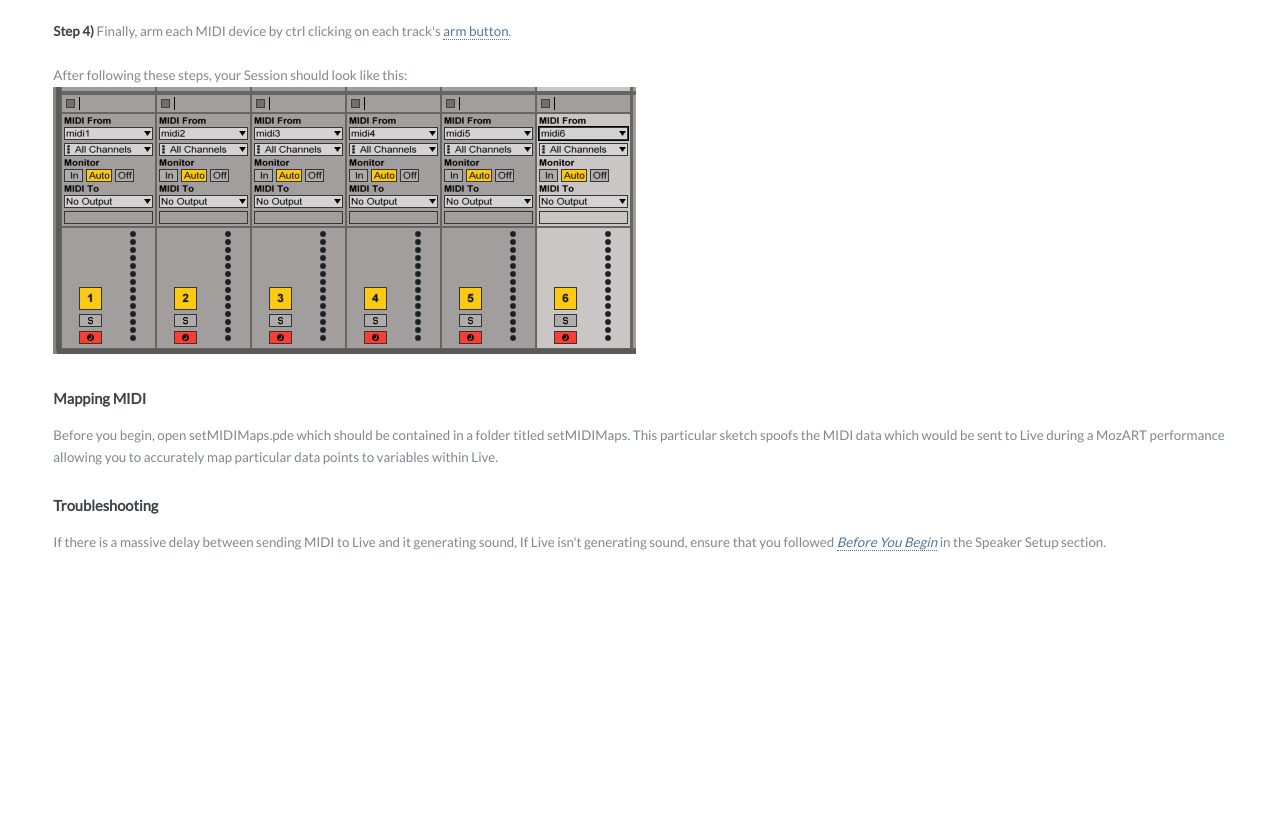
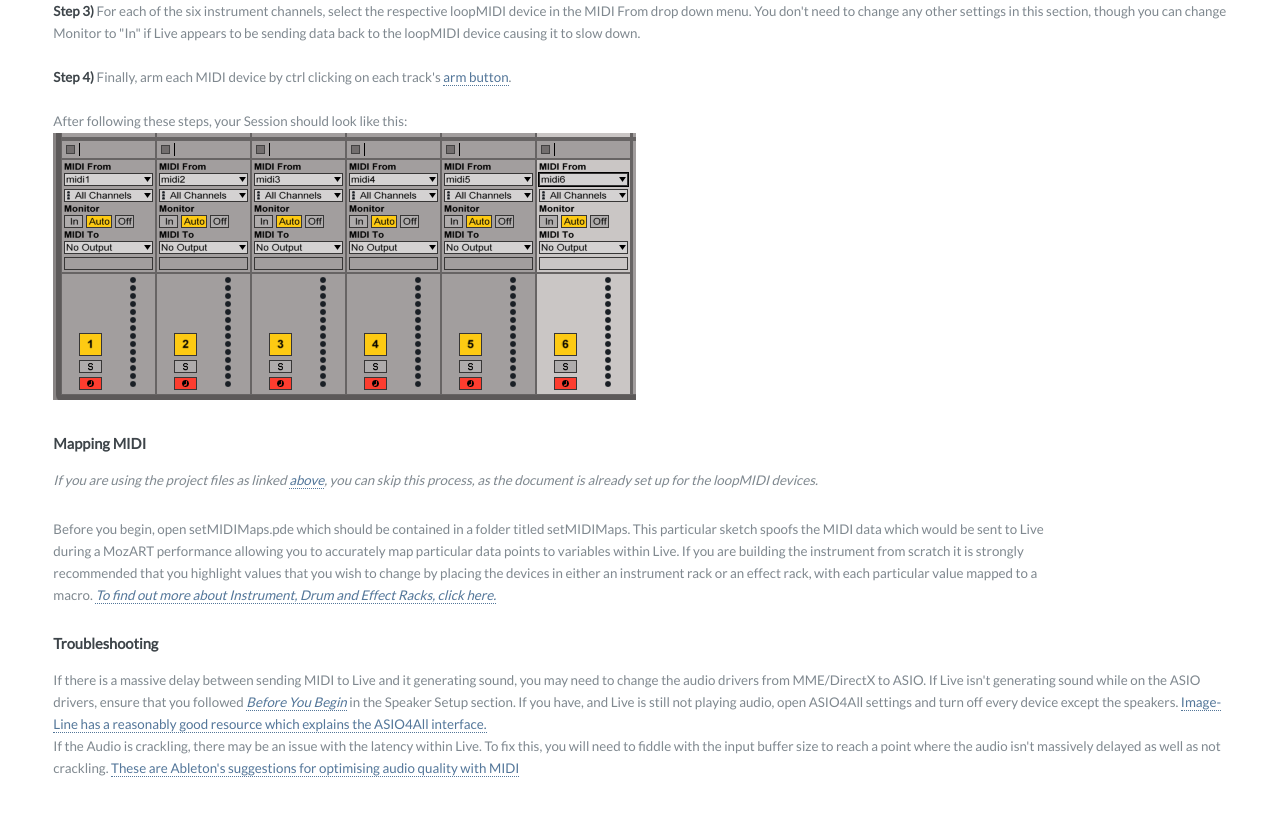
Before and after one commit to UQMozart/uqmozart.github.io, a plain HTML site: page setuprequirements.html in a window 1280 px wide. Shown: the part 5350-6166 px from the top of the page. Before the commit the page ends 5959 px from the top, so only its background shows below. Drawn offline with Linux system fonts and the light colour scheme.

Commit message:
Wrote up some more of the Live stuff and the start of an abstract

```diff
--- a/setuprequirements.html
+++ b/setuprequirements.html
@@ -162,6 +162,7 @@
 						<h2 id="live">Ableton Live Setup</h2>
 
 						<p>
+							<i id="here">Download the Live 9 project files we used for MozART<a href="">here</a></i>
 							<h4><i>Before you begin:</i></h4>
 							You will need to ensure that you have installed both the <a href="http://www.asio4all.com/" alt="Audio Stream Input/Output not Australian Security Intelligence Organisation">ASIO4All</a> driver and <a href="http://www.tobias-erichsen.de/software/loopmidi.html">loopMIDI</a>.
 							<br/>
@@ -193,13 +194,19 @@
 						</p>
 						<p>
 							<h4>Mapping MIDI</h4>
-							Before you begin, open setMIDIMaps.pde which should be contained in a folder titled setMIDIMaps. This particular sketch spoofs the MIDI data which would be sent to Live during a MozART performance allowing you to accurately map particular data points to variables within Live.
+							<i>If you are using the project files as linked <a href="#here">above</a>, you can skip this process, as the document is already set up for the loopMIDI devices.</i>
+						</p>
+						<p>
+							Before you begin, open setMIDIMaps.pde which should be contained in a folder titled setMIDIMaps. This particular sketch spoofs the MIDI data which would be sent to Live during a MozART performance allowing you to accurately map particular data points to variables within Live. If you are building the instrument from scratch it is strongly recommended that you highlight values that you wish to change by placing the devices in either an instrument rack or an effect rack, with each particular value mapped to a macro. <a href="https://www.ableton.com/en/manual/instrument-drum-and-effect-racks/"><i>To find out more about Instrument, Drum and Effect Racks, click here.</i></a>
+						</p>
+						<p>
 
 						</p>
 						<p>
 							<h4>Troubleshooting</h4>
-							If there is a massive delay between sending MIDI to Live and it generating sound,
-							If Live isn't generating sound, ensure that you followed <a href="#audiotroubshoo"><i>Before You Begin</i></a> in the Speaker Setup section.
+							If there is a massive delay between sending MIDI to Live and it generating sound, you may need to change the audio drivers from MME/DirectX to ASIO. If Live isn't generating sound while on the ASIO drivers, ensure that you followed <a href="#audiotroubshoo"><i>Before You Begin</i></a> in the Speaker Setup section. If you have, and Live is still not playing audio, open ASIO4All settings and turn off every device except the speakers. <a href="https://www.image-line.com/support/FLHelp/html/envsettings_asio4all.htm">Image-Line has a reasonably good resource which explains the ASIO4All interface.</a>
+							<br/>
+							If the Audio is crackling, there may be an issue with the latency within Live. To fix this, you will need to fiddle with the input buffer size to reach a point where the audio isn't massively delayed as well as not crackling. <a href="https://www.ableton.com/en/manual/midi-fact-sheet/#tips-for-achieving-optimal-midi-performance">These are Ableton's suggestions for optimising audio quality with MIDI</a>
 						</p>
 					</section>
 				</div>
```
Also changed, not shown: report-naomi.html (+1 -1 lines).
